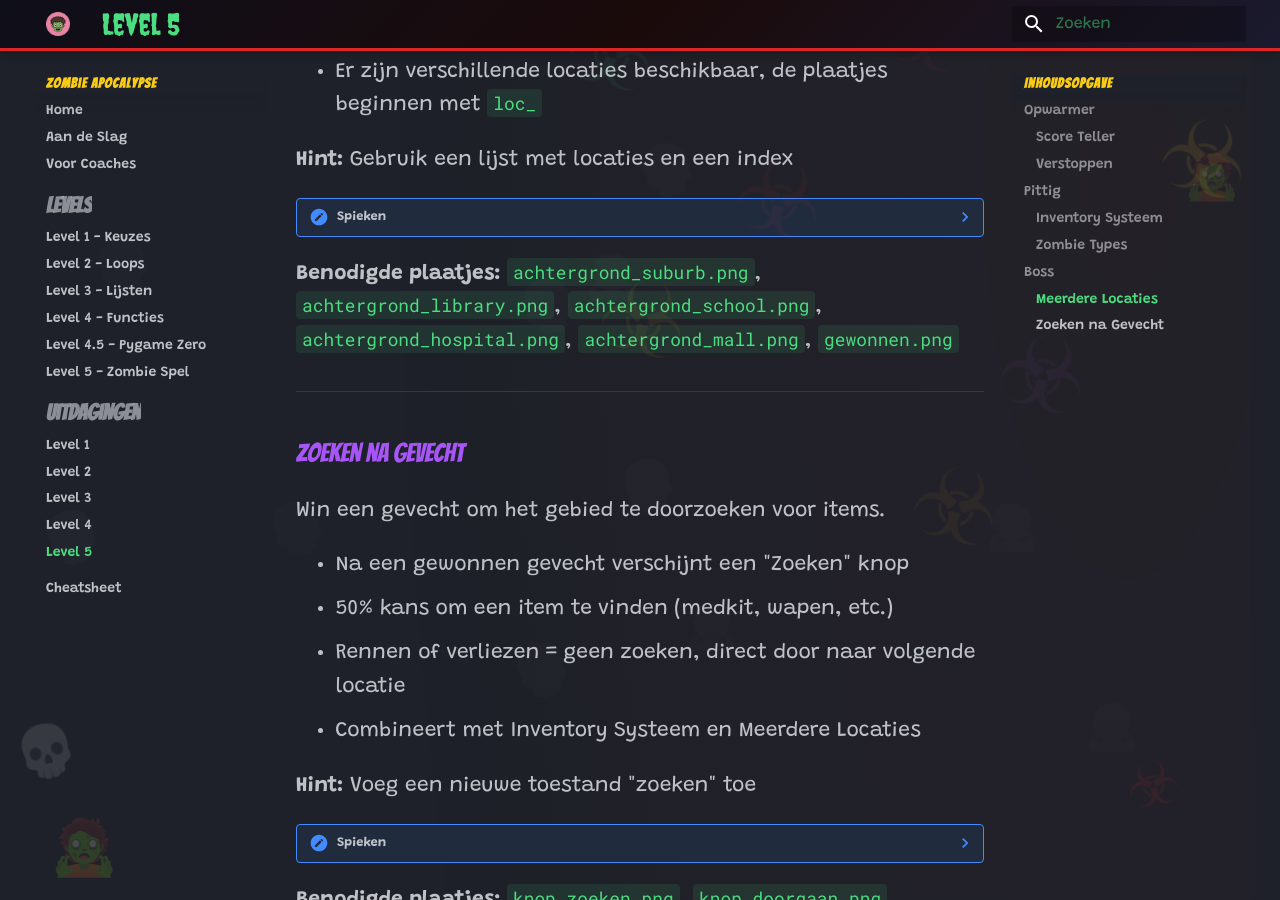
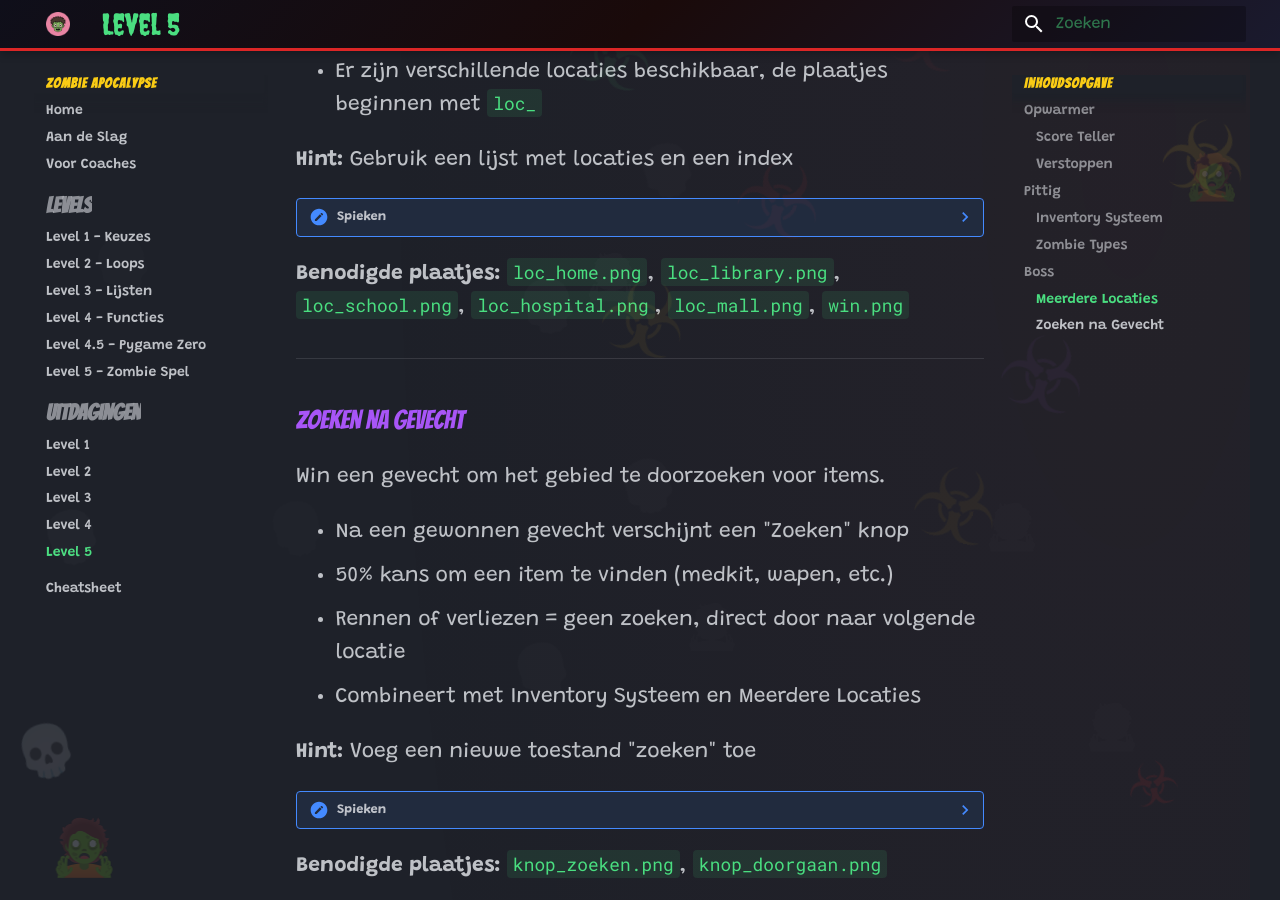
Before and after one commit to Laoujin/CoderDojo-Zombies, an MkDocs documentation site: the page built from docs/uitdagingen/level-5.md, in a window 1280 px wide and 900 px high, scrolled down 2994 px. Built offline with MkDocs 1.6.1 and Material for MkDocs 9.7.7, drawn with Linux system fonts in a browser that asks for light colours.

Commit message:
level-5: match png file names

````diff
--- a/docs/uitdagingen/level-5.md
+++ b/docs/uitdagingen/level-5.md
@@ -150,7 +150,7 @@ Ga door 5 locaties heen om het spel te winnen.
 
 ??? note "Spieken"
     ```python
-    locaties = ["Suburb", "Library", "School", "Hospital", "Mall"]
+    locaties = ["home", "library", "school", "hospital", "mall"]
     locatie_index = 0
 
     def ga_naar_volgende():
@@ -164,17 +164,17 @@ Ga door 5 locaties heen om het spel te winnen.
             toestand = "spel"
 
     # In draw() bij "spel":
-    achtergrond = f"achtergrond_{locaties[locatie_index].lower()}"
+    achtergrond = f"loc_{locaties[locatie_index]}"
     screen.blit(achtergrond, (0, 0))
-    screen.draw.text(locaties[locatie_index], center=(400, 30), fontsize=28, color="white")
+    screen.draw.text(locaties[locatie_index].title(), center=(400, 30), fontsize=28, color="white")
 
     # In draw() bij "gewonnen":
     elif toestand == "gewonnen":
-        screen.blit("gewonnen", (0, 0))
+        screen.blit("win", (0, 0))
         screen.draw.text("JE HEBT GEWONNEN!", center=(400, 300), fontsize=48, color="gold")
     ```
 
-**Benodigde plaatjes:** `achtergrond_suburb.png`, `achtergrond_library.png`, `achtergrond_school.png`, `achtergrond_hospital.png`, `achtergrond_mall.png`, `gewonnen.png`
+**Benodigde plaatjes:** `loc_home.png`, `loc_library.png`, `loc_school.png`, `loc_hospital.png`, `loc_mall.png`, `win.png`
 
 ---
 
````
